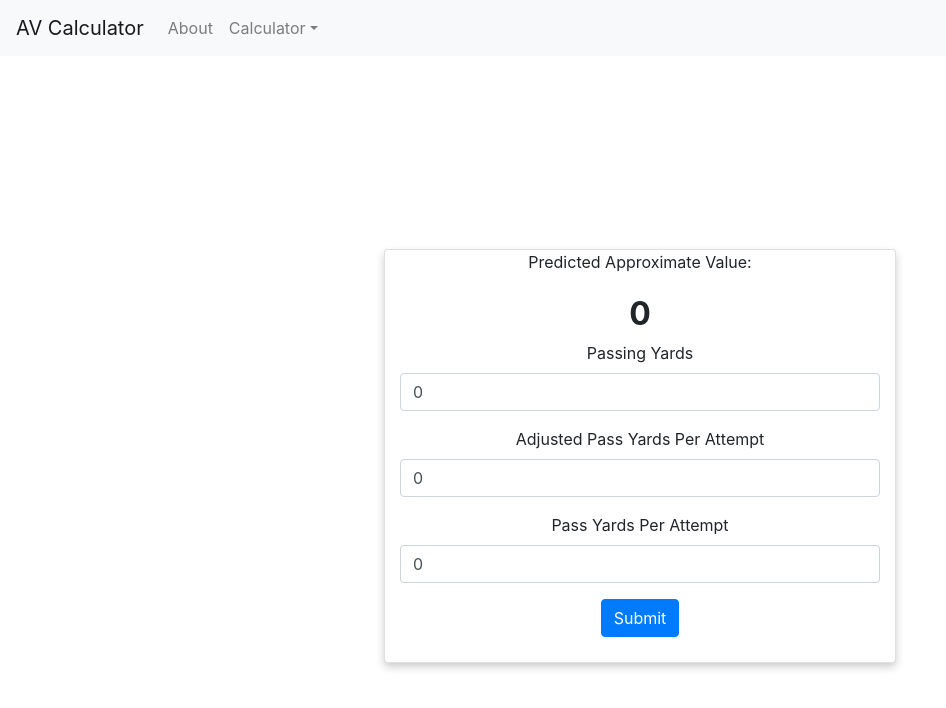
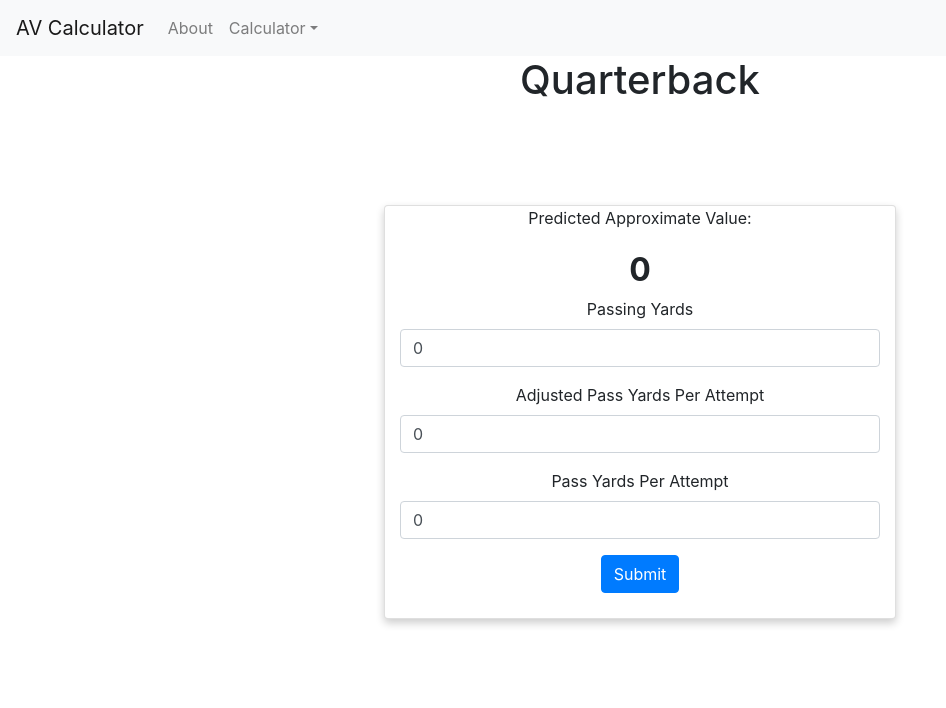
Before and after one commit to JaxonMoffitt/sports-analytics-project, a React (Create React App) app: page /quarterback in a window 1280 px wide. Shown: the top 708 px of the page, without its empty margins (0-946 px from the left). Built offline with nearby package versions, Linux system fonts and the light colour scheme.

Commit message:
fixed minor formatting issues and routing issues

```diff
--- a/src/App.css
+++ b/src/App.css
@@ -22,3 +22,7 @@
 .container {
   padding: 5px 16px 25px 16px;
 }
+
+.center {
+  text-align: center;
+}
--- a/src/Components/Nav.js
+++ b/src/Components/Nav.js
@@ -8,7 +8,7 @@ function Nav() {
   return (
     <span>
       <ReactBootstrap.Navbar bg="light" expand="lg">
-      <ReactBootstrap.Navbar.Brand href="#home">AV Calculator</ReactBootstrap.Navbar.Brand>
+      <ReactBootstrap.Navbar.Brand href="/">AV Calculator</ReactBootstrap.Navbar.Brand>
       <ReactBootstrap.Navbar.Toggle aria-controls="basic-navbar-nav" />
       <ReactBootstrap.Navbar.Collapse id="basic-navbar-nav">
           <ReactBootstrap.Nav className="mr-auto">
--- a/src/Components/OLB_tile.js
+++ b/src/Components/OLB_tile.js
@@ -46,7 +46,9 @@ export class OLB_tile extends React.Component {
 
     render() {
         return (
-            <div style={{display: 'flex',  justifyContent:'center', alignItems:'center', height: '100vh'}}>
+            <span>
+                <h1 className="center">Outside Linebacker</h1>
+                <div style={{display: 'flex',  justifyContent:'center', alignItems:'center', height: '75vh'}}>
                     <div className="card">
                         <p>Predicted Approximate Value:</p>
                         <div className="container">
@@ -95,6 +97,7 @@ export class OLB_tile extends React.Component {
                         </div>
                     </div>
                 </div>
+            </span>
         );
     }
 }
--- a/src/Components/QB_tile.js
+++ b/src/Components/QB_tile.js
@@ -45,7 +45,9 @@ export class QB_tile extends React.Component {
 
     render() {
         return (
-            <div style={{display: 'flex',  justifyContent:'center', alignItems:'center', height: '100vh'}}>
+            <span>
+                <h1 className="center">Quarterback</h1>
+                <div style={{display: 'flex',  justifyContent:'center', alignItems:'center', height: '75vh'}}>
                     <div className="card">
                         <p>Predicted Approximate Value:</p>
                         <div className="container">
@@ -94,6 +96,7 @@ export class QB_tile extends React.Component {
                         </div>
                     </div>
                 </div>
+            </span>
         );
     }
 }
--- a/src/Components/WR_tile.js
+++ b/src/Components/WR_tile.js
@@ -45,7 +45,9 @@ export class WR_tile extends React.Component {
 
     render() {
         return (
-            <div style={{display: 'flex',  justifyContent:'center', alignItems:'center', height: '100vh'}}>
+            <span>
+                <h1 className="center">Wide Receiver</h1>
+                <div style={{display: 'flex',  justifyContent:'center', alignItems:'center', height: '75vh'}}>
                     <div className="card">
                         <p>Predicted Approximate Value:</p>
                         <div className="container">
@@ -94,6 +96,7 @@ export class WR_tile extends React.Component {
                         </div>
                     </div>
                 </div>
+            </span>
         );
     }
 }
```
Lines whose indentation alone changed are shown as unchanged.
